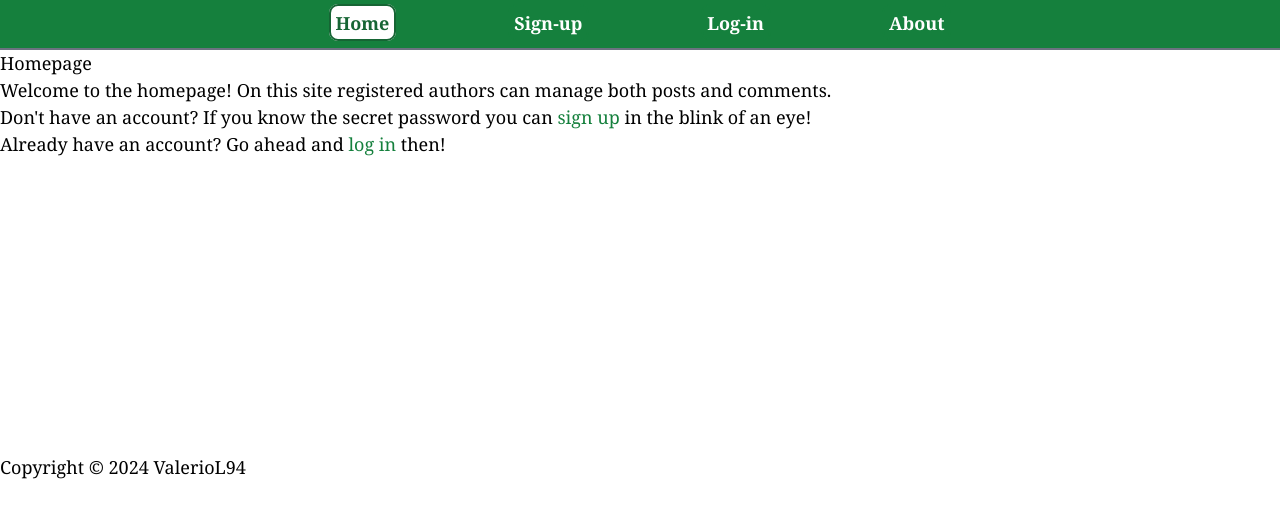
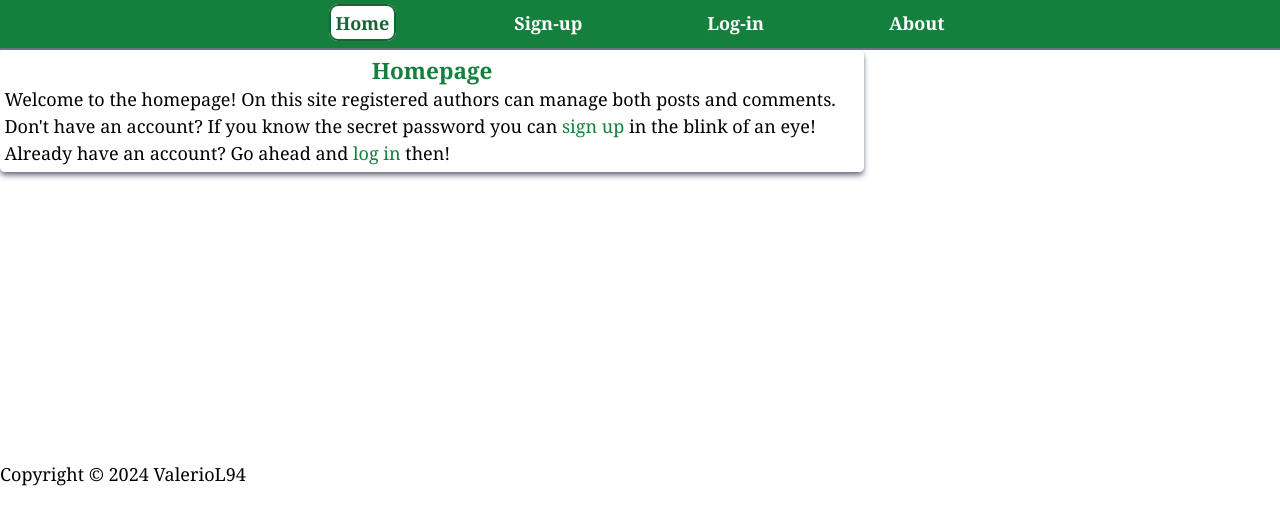
Before and after one commit to ValerioL94/blog-api-postgresql, a React (Vite) app in the folder blog-frontend-author/: page /home in a window 1280 px wide. Shown: the top 524 px of the page. Built offline with nearby package versions, Linux system fonts and the light colour scheme.

Commit message:
add homepage styles

```diff
--- a/blog-frontend-author/src/pages/HomePage.tsx
+++ b/blog-frontend-author/src/pages/HomePage.tsx
@@ -4,8 +4,8 @@ const HomePage = () => {
   const { token } = useAuth();
 
   return (
-    <div className='wrapper'>
-      <h1>Homepage</h1>
+    <div className='flex flex-col p-1 w-full max-w-3xl rounded shadow-md shadow-gray-500'>
+      <h1 className='text-center text-green-700 font-bold text-xl'>Homepage</h1>
       {token ? (
         <>
           <p>
```
